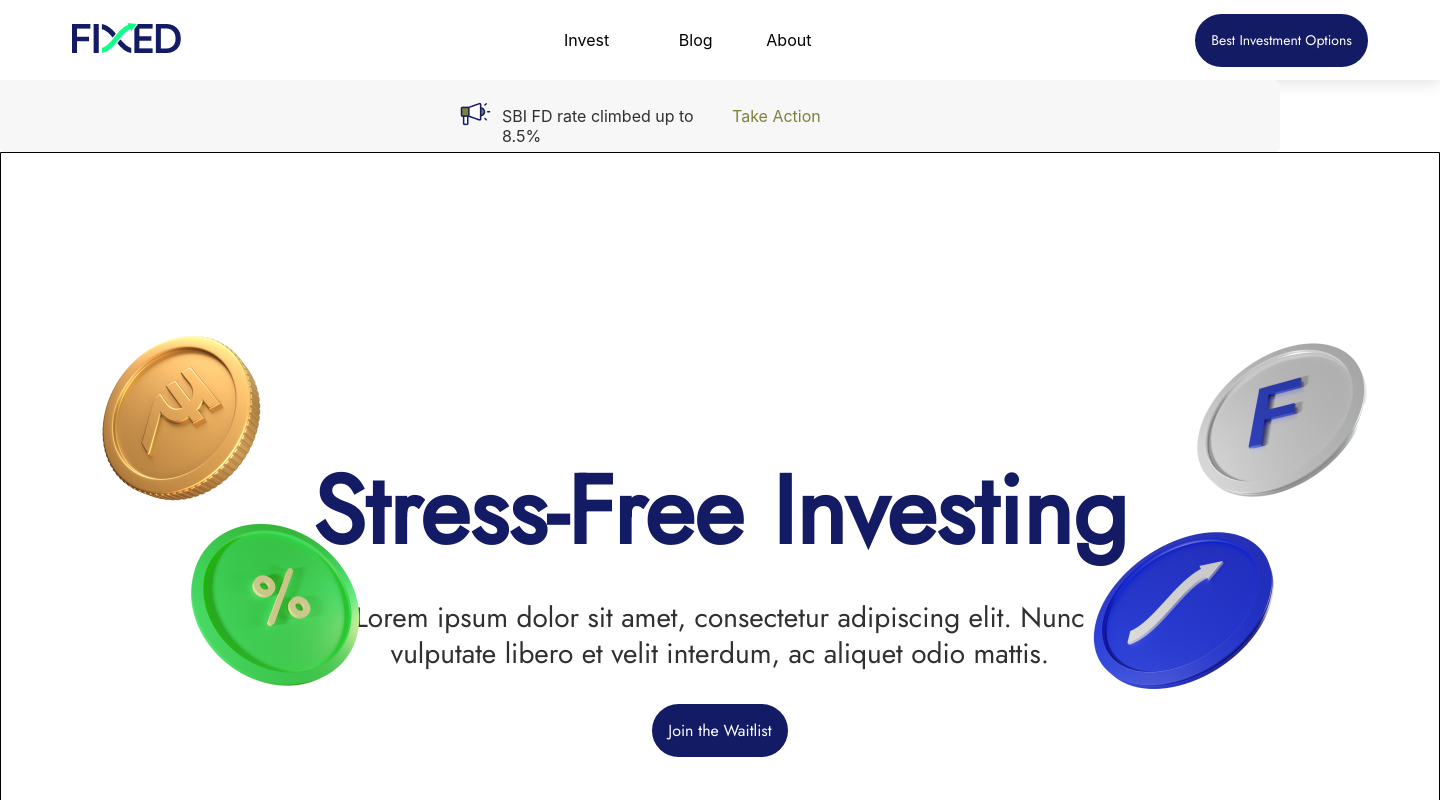
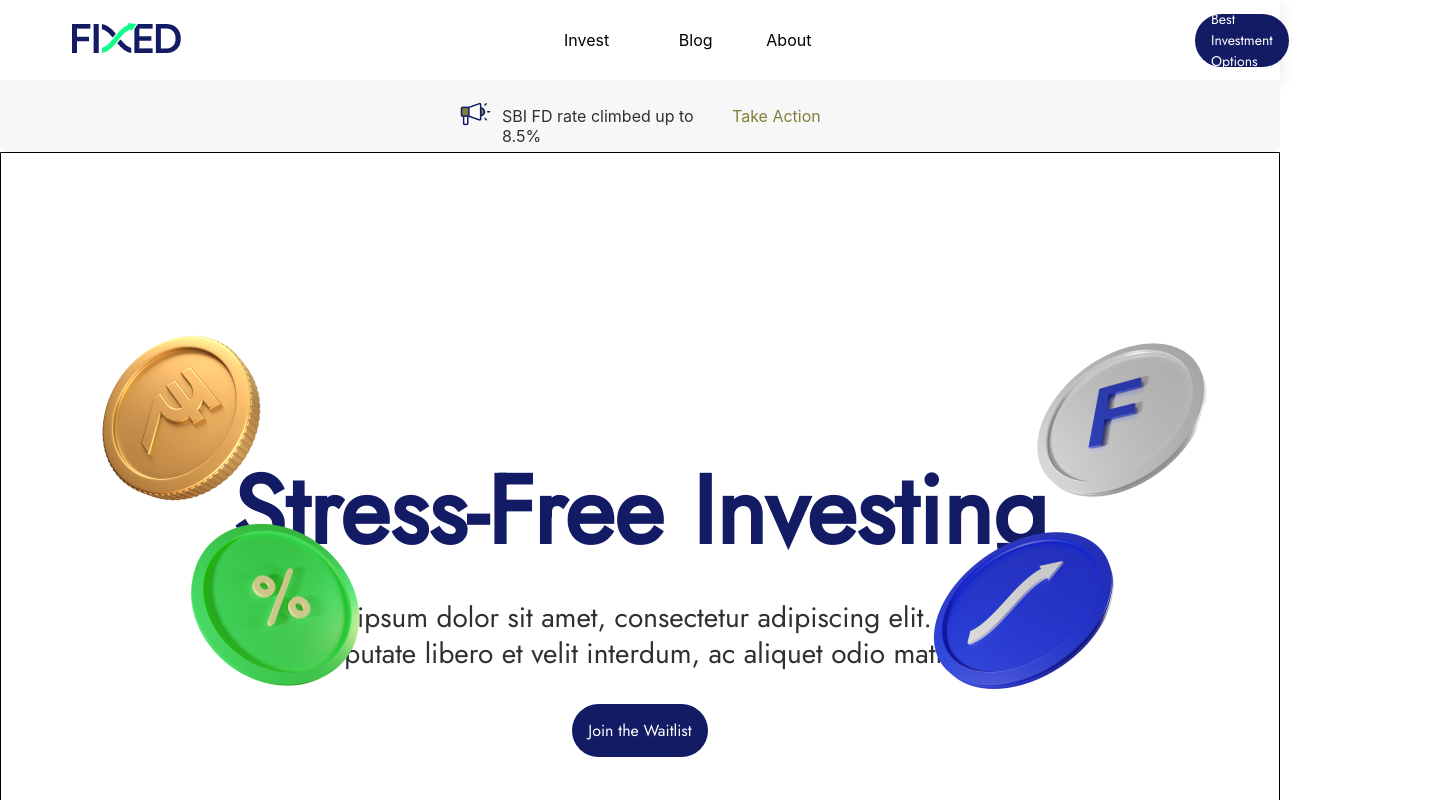
Before and after one commit to harnek01/work, a React (Create React App) app: page / in a window 1280 px wide. Shown: the top 800 px of the page, 1440 px wide, since content can reach past the window. Built offline with nearby package versions, Linux system fonts and the light colour scheme.

Commit message:
web deployed

```diff
--- a/src/components/FootPage.css
+++ b/src/components/FootPage.css
@@ -5,7 +5,7 @@
 display: flex;
 justify-content: space-between;
 align-items: flex-start;
-width: 1440px;
+width: 100%;
 height: 584px;
 padding: 100px 70px 70px 70px;
 
--- a/src/components/Navbar.css
+++ b/src/components/Navbar.css
@@ -6,7 +6,7 @@ justify-content: space-between;
 align-items: center;
 padding: 0px 72px;
 gap: 359px;
-width: 1440px;
+width: 100%;
 height: 80px;
 background: #FFFFFF;
 box-sizing: border-box;
--- a/src/components/stylingSheet.css
+++ b/src/components/stylingSheet.css
@@ -6,7 +6,7 @@
   align-items: center;
   padding: 100px 72px;
   gap: 32px;
-  width: 1440px;
+  width: 100%;
   height: 760px;
   border: 1px solid black;
   border-radius: 0px 0px 80px 80px;
```
